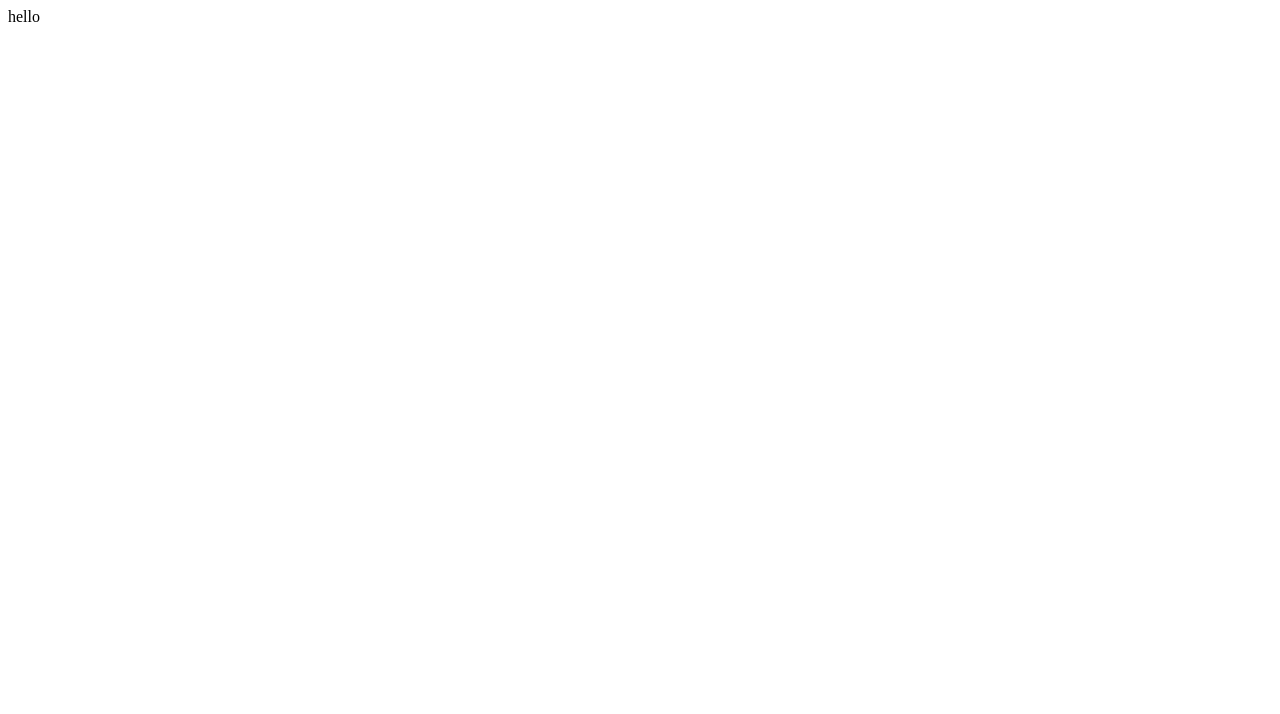
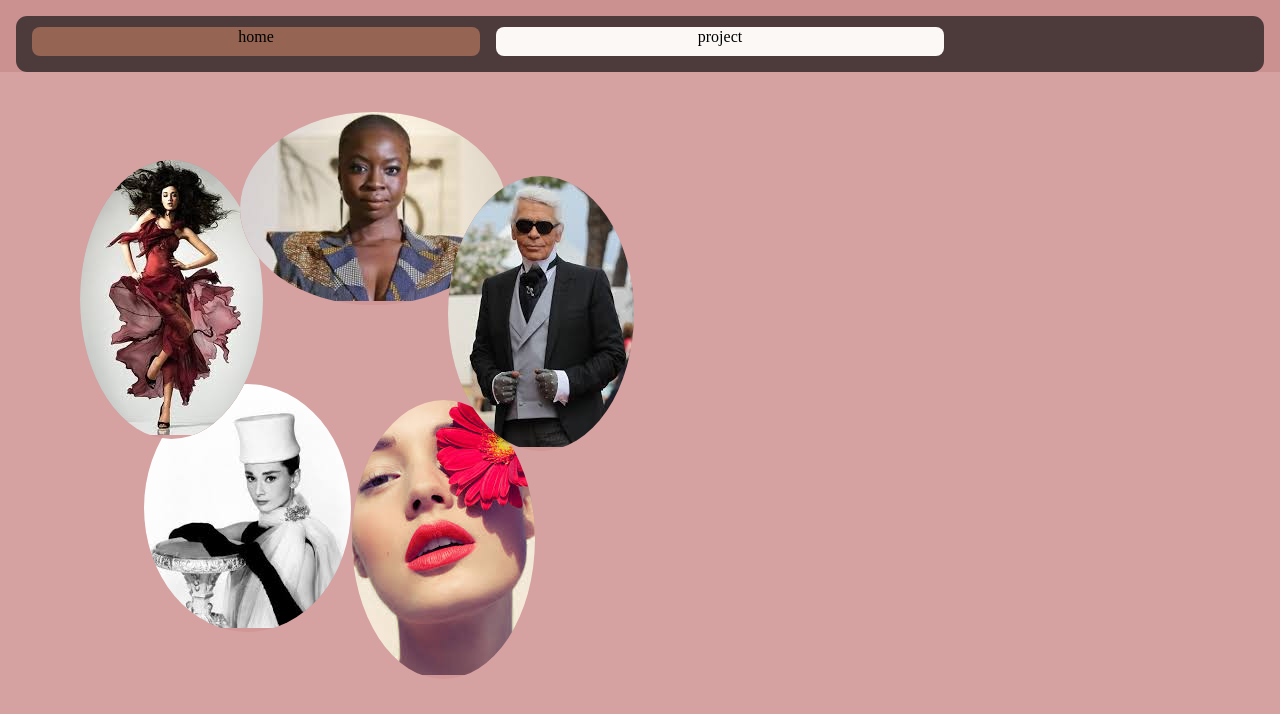
Before and after one commit to lunamoghaddam/luna, a plain HTML site: page index.html in a window 1280 px wide. Drawn offline with Linux system fonts and the light colour scheme.

Commit message:
started to design new blog

```diff
--- /dev/null
+++ b/index.css
@@ -0,0 +1,134 @@
+/* global styles */
+* {
+    margin: 0;
+    padding: 0;
+    background-color:rgba(209, 150, 150, 0.89);
+
+}
+
+.container {
+    display: flex;
+    flex: 1;
+    background-color: rgba(200, 141, 141, 0.56);
+    flex-direction: column;
+
+}
+
+.header {
+    display: flex;
+    flex: 1;
+    flex-direction: row;
+    background-color: rgb(77, 58, 58);
+    margin-left: 1rem;
+    margin-right: 1rem;
+    margin-top: 1rem;
+    border-radius: 0.7rem;
+    height: 3rem;
+}
+
+.header .button1 {
+    display: flex;
+    flex: 1;
+    flex-direction: row;
+    justify-content: center;
+    background-color: rgb(149, 100, 82);
+    padding: 1px;
+    cursor: pointer;
+    text-align: center;
+    border-radius: 0.5rem;
+    text-align: center;
+    margin-top: 0.7rem;
+    margin-bottom: 1rem;
+    margin-left: 1rem;
+    margin-right: 0.5rem;
+    padding-bottom: 10px;
+
+}
+
+.header .button2 {
+    display: flex;
+    flex: 1;
+    flex-direction: row;
+    justify-content: center;
+    background-color: rgb(251, 248, 246);
+    padding: 1px;
+    cursor: pointer;
+    text-align: center;
+    border-radius: 0.5rem;
+    text-align: center;
+    margin-top: 0.7rem;
+    margin-bottom: 1rem;
+    margin-left: 0.5rem;
+    margin-right: 20rem;
+    padding-bottom: 10px;
+
+}
+
+.main {
+    display: flex;
+    flex: 1;
+    background-color:rgba(172, 127, 127, 0.745);
+}
+
+.main .ax1 {
+    position: absolute;
+    top: 24rem;
+    left: 9rem;
+    border-radius: 50%;
+    overflow: hidden;
+    flex-direction: row;
+    padding: 0;
+    border-width: 20px;
+
+}
+
+.main .ax2 {
+    position: absolute;
+    top: 10rem;
+    left: 5rem;
+    border-radius: 50%;
+    overflow: hidden;
+    flex-direction: row;
+    padding: 0;
+    border: 1rem;
+    border-width: 20px;
+
+}
+
+
+.main .ax3 {
+    position: absolute;
+    top: 7rem;
+    left: 15rem;
+    border-radius: 50%;
+    overflow: hidden;
+    flex-direction: row;
+    padding: 0;
+    border: 1rem;
+
+}
+
+
+.main .ax4 {
+    position: absolute;
+    top: 25rem;
+    left: 22rem;
+    border-radius: 50%;
+    overflow: hidden;
+    flex-direction: row;
+    padding: 0;
+    border: 1rem;
+
+}
+
+
+.main .ax5 {
+    position: absolute;
+    top: 11rem;
+    left: 28rem;
+    border-radius: 50%;
+    overflow: hidden;
+    flex-direction: row;
+    padding: 0;
+    border: 1rem;
+}
--- a/index.html
+++ b/index.html
@@ -1,12 +1,36 @@
 <!DOCTYPE html>
 <html lang="en">
 <head>
+    <link rel="stylesheet" href="./index.css">
     <meta charset="UTF-8">
     <meta http-equiv="X-UA-Compatible" content="IE=edge">
     <meta name="viewport" content="width=device-width, initial-scale=1.0">
     <title>Luna</title>
 </head>
 <body>
-    hello
+    <div class="container">
+        <div class="header">
+            <div class="button1">home</div>
+            <div class="button2">project</div>
+        </div>
+     <div class="main">
+        <div class="ax1">
+            <img src="./m1.jpeg">
+        </div>
+        <div class="ax2">
+            <img src="./m2.jpeg">
+        </div>
+        <div class="ax3">
+            <img src="./m3.jpeg">
+        </div>
+        <div class="ax4">
+            <img src="./m4.jpeg">
+        </div>
+        <div class="ax5">
+            <img src="./m5.jpeg">
+        </div>
+     </div>
+     </div>
+     </div>
 </body>
 </html>
```
Also changed, not shown: bg.jpeg (added), m1.jpeg (added), m2.jpeg (added), m3.jpeg (added), m4.jpeg (added), m5.jpeg (added), 1 other file.
